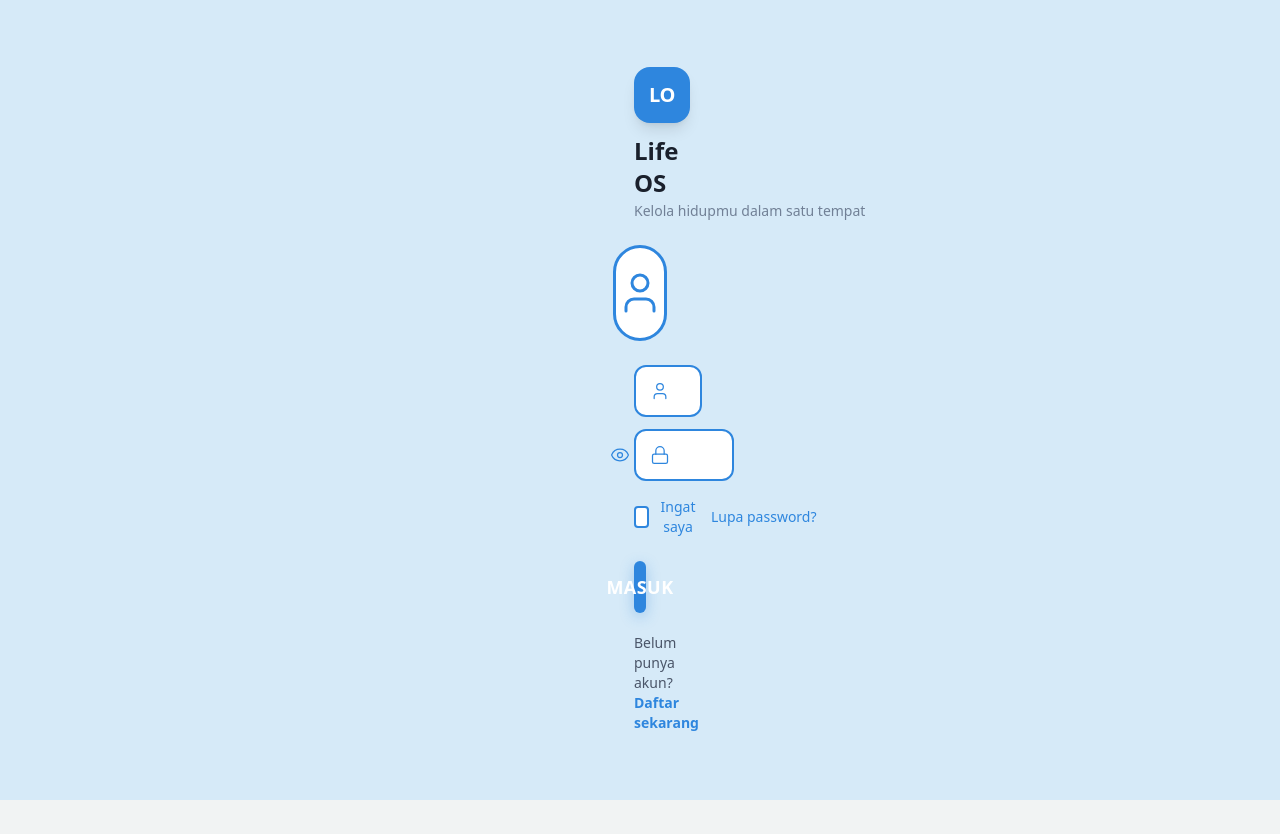
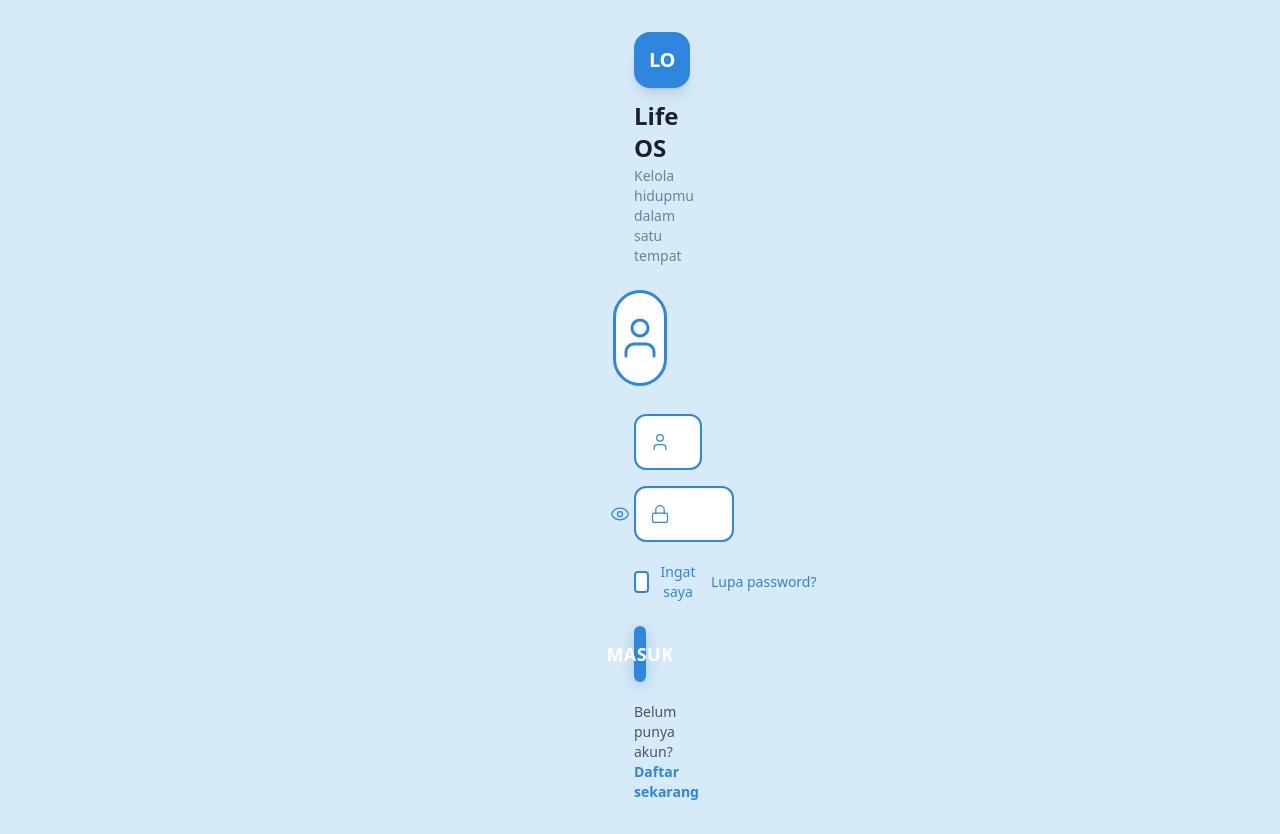
Before and after one commit to luthfiahi/Life-os, a Next.js app: page /login in a window 1280 px wide. Before the commit the page ends 800 px from the top, so only its background shows below. Built offline with nearby package versions, Linux system fonts and the light colour scheme; no server answers; a web font is replaced by a local one.

Commit message:
Fix login: bigger inputs, inline style for text visibility, wider container

```diff
--- a/src/app/(auth)/login/page.tsx
+++ b/src/app/(auth)/login/page.tsx
@@ -4,8 +4,8 @@ export const dynamic = 'force-dynamic'
 
 export default function LoginPage() {
   return (
-    <main className="flex min-h-[100dvh] items-center justify-center bg-[#D6EAF8] px-5 py-8">
-      <div className="w-full max-w-sm sm:max-w-md animate-fade-in">
+    <main className="flex min-h-[100dvh] items-center justify-center bg-[#D6EAF8] px-6 py-8">
+      <div className="w-full max-w-md animate-fade-in">
         <LoginForm />
       </div>
     </main>
--- a/src/components/auth/login-form.tsx
+++ b/src/components/auth/login-form.tsx
@@ -32,6 +32,13 @@ export function LoginForm() {
     await signInWithEmail(email, password)
   }
 
+  const inputStyle = {
+    color: '#1A202C',
+    height: '56px',
+  } as React.CSSProperties
+
+  const placeholderStyle = 'color: #2E86DE; font-weight: 500;'
+
   return (
     <div className="w-full">
       {/* Brand Logo */}
@@ -39,19 +46,19 @@ export function LoginForm() {
         <div className="h-14 w-14 rounded-2xl bg-[#2E86DE] mx-auto flex items-center justify-center shadow-lg">
           <span className="text-xl font-black text-white tracking-tight">LO</span>
         </div>
-        <h1 className="mt-3 text-2xl font-bold text-[#1A202C]">Life OS</h1>
-        <p className="mt-0.5 text-sm text-[#718096] whitespace-nowrap">Kelola hidupmu dalam satu tempat</p>
+        <h1 className="mt-3 text-2xl font-bold" style={{ color: '#1A202C' }}>Life OS</h1>
+        <p className="mt-0.5 text-sm" style={{ color: '#718096' }}>Kelola hidupmu dalam satu tempat</p>
       </div>
 
       {/* User Avatar Circle */}
-      <div className="flex justify-center mb-6">
+      <div className="flex justify-center mb-7">
         <div className="h-24 w-24 rounded-full border-[3px] border-[#2E86DE] flex items-center justify-center bg-white">
           <User className="h-12 w-12 text-[#2E86DE]" strokeWidth={1.5} />
         </div>
       </div>
 
       {/* Login Form */}
-      <form onSubmit={handleSubmit} className="space-y-3">
+      <form onSubmit={handleSubmit} className="space-y-4">
         {/* Error Alert */}
         {error && (
           <div className="flex items-center gap-2 rounded-xl bg-red-50 border border-red-200 px-4 py-3 text-sm text-red-600">
@@ -74,8 +81,10 @@ export function LoginForm() {
             autoComplete="email"
             required
             disabled={loading}
-            className="w-full h-[52px] rounded-xl border-2 border-[#2E86DE] bg-white pl-12 pr-4 text-[17px] font-medium text-[#1A202C] placeholder:text-[#2E86DE] placeholder:font-medium focus:outline-none focus:ring-2 focus:ring-[#2E86DE]/20 disabled:opacity-50"
+            style={inputStyle}
+            className="w-full rounded-xl border-2 border-[#2E86DE] bg-white pl-12 pr-4 text-[17px] font-medium focus:outline-none focus:ring-2 focus:ring-[#2E86DE]/20 disabled:opacity-50"
           />
+          <style>{`#email::placeholder { ${placeholderStyle} }`}</style>
         </div>
 
         {/* Password Input */}
@@ -92,8 +101,10 @@ export function LoginForm() {
             autoComplete="current-password"
             required
             disabled={loading}
-            className="w-full h-[52px] rounded-xl border-2 border-[#2E86DE] bg-white pl-12 pr-12 text-[17px] font-medium text-[#1A202C] placeholder:text-[#2E86DE] placeholder:font-medium focus:outline-none focus:ring-2 focus:ring-[#2E86DE]/20 disabled:opacity-50"
+            style={inputStyle}
+            className="w-full rounded-xl border-2 border-[#2E86DE] bg-white pl-12 pr-12 text-[17px] font-medium focus:outline-none focus:ring-2 focus:ring-[#2E86DE]/20 disabled:opacity-50"
           />
+          <style>{`#password::placeholder { ${placeholderStyle} }`}</style>
           <button
             type="button"
             onClick={() => setShowPassword(!showPassword)}
@@ -130,11 +141,11 @@ export function LoginForm() {
         </div>
 
         {/* Login Button */}
-        <div className="pt-3">
+        <div className="pt-2">
           <button
             type="submit"
             disabled={loading}
-            className="w-full h-[52px] rounded-xl bg-[#2E86DE] text-white text-lg font-bold tracking-wide shadow-[0_4px_14px_rgba(46,134,222,0.35)] hover:bg-[#2574c4] active:scale-[0.98] transition-all disabled:opacity-50 disabled:cursor-not-allowed flex items-center justify-center gap-2"
+            className="w-full h-[56px] rounded-xl bg-[#2E86DE] text-white text-lg font-bold tracking-wide shadow-[0_4px_14px_rgba(46,134,222,0.35)] hover:bg-[#2574c4] active:scale-[0.98] transition-all disabled:opacity-50 disabled:cursor-not-allowed flex items-center justify-center gap-2"
           >
             {loading && (
               <svg className="animate-spin h-5 w-5" xmlns="http://www.w3.org/2000/svg" fill="none" viewBox="0 0 24 24">
@@ -147,7 +158,7 @@ export function LoginForm() {
         </div>
 
         {/* Register Link */}
-        <p className="text-center text-sm text-[#4A5568] pt-2">
+        <p className="text-center text-sm pt-1" style={{ color: '#4A5568' }}>
           Belum punya akun?{' '}
           <Link href="/auth/register" className="font-semibold text-[#2E86DE] hover:text-[#1a6bb5] transition-colors">
             Daftar sekarang
```
